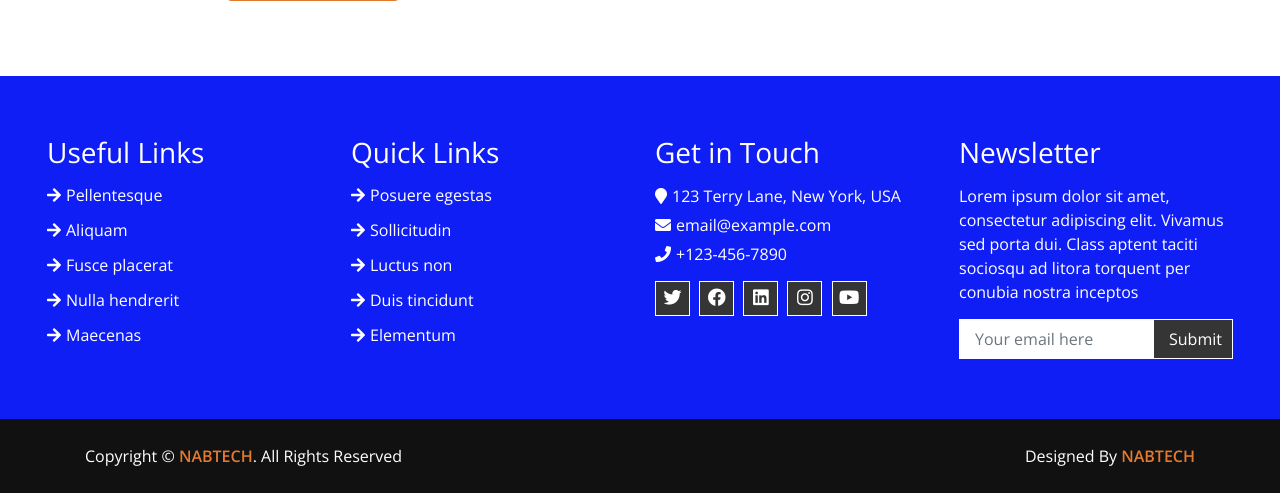
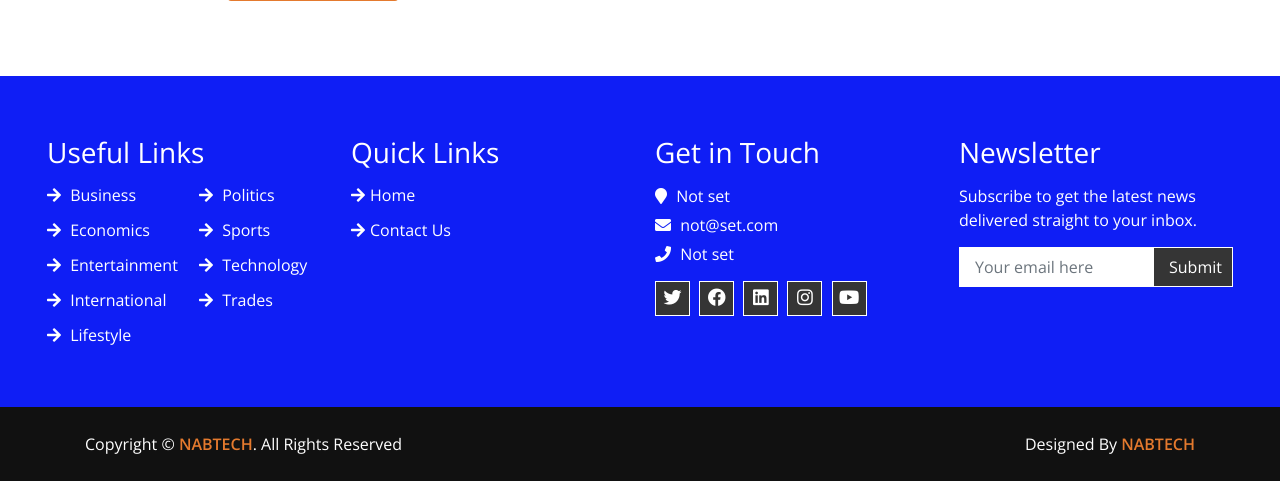
Before and after one commit to Eddie-hanson/JBNews, a Django app: a page that uses JBNews/templates/base.html in a window 1280 px wide. Shown: the part 2373-2866 px from the top of the page. Run offline with Django 5.2, Linux system fonts and the light colour scheme; data comes from the database, SQL or seed files in the repository; some libraries are stand-ins or nearby versions.

Commit message:
Refactor footer and social links to use dynamic site contact information and improve layout

```diff
--- a/JBNews/templates/base.html
+++ b/JBNews/templates/base.html
@@ -43,13 +43,43 @@
                             <button><i class="fa fa-search"></i></button>
                         </div>
                     </div>
-                    <div class="col-lg-3 col-md-4">
+                    {% comment %} <div class="col-lg-3 col-md-4">
                         <div class="social">
                             <a href=""><i class="fab fa-twitter"></i></a>
                             <a href=""><i class="fab fa-facebook"></i></a>
                             <a href=""><i class="fab fa-linkedin"></i></a>
                             <a href=""><i class="fab fa-instagram"></i></a>
                             <a href=""><i class="fab fa-youtube"></i></a>
+                        </div>
+                    </div> {% endcomment %}
+
+                    <div class="col-lg-3 col-md-4">
+    <div class="social">
+        {% if site_contact.twitter %}
+        <a href="{{ site_contact.twitter }}" target="_blank">
+            <i class="fab fa-twitter"></i>
+        </a>
+        {% endif %}
+        {% if site_contact.facebook %}
+        <a href="{{ site_contact.facebook }}" target="_blank">
+            <i class="fab fa-facebook"></i>
+        </a>
+        {% endif %}
+        {% if site_contact.linkedin %}
+        <a href="{{ site_contact.linkedin }}" target="_blank">
+            <i class="fab fa-linkedin"></i>
+        </a>
+        {% endif %}
+        {% if site_contact.instagram %}
+        <a href="{{ site_contact.instagram }}" target="_blank">
+            <i class="fab fa-instagram"></i>
+        </a>
+        {% endif %}
+        {% if site_contact.youtube %}
+        <a href="{{ site_contact.youtube }}" target="_blank">
+            <i class="fab fa-youtube"></i>
+        </a>
+        {% endif %}
     </div>
 </div>
                 </div>
@@ -103,28 +133,49 @@
         <div class="footer">
             <div class="container-fluid">
                 <div class="row">
+                   <!-- Useful Links — Categories from backend -->
 <div class="col-lg-3 col-md-6">
     <div class="footer-widget">
         <h3 class="title">Useful Links</h3>
+
+        <div class="row">
+        <!-- Column 1: first 5 -->
+            <div class="col-6">
                 <ul>
-                                <li><a href="#">Pellentesque</a></li>
-                                <li><a href="#">Aliquam</a></li>
-                                <li><a href="#">Fusce placerat</a></li>
-                                <li><a href="#">Nulla hendrerit</a></li>
-                                <li><a href="#">Maecenas</a></li>
+                    {% for category in footer_cats_col1 %}
+                    <li>
+                        <a href="{% url 'news:category' slug=category.slug %}">
+                            {{ category.name }}
+                        </a>
+                    </li>
+                    {% endfor %}
                 </ul>
+            </div>
+
+             <!-- Column 2: next 5 -->
+            <div class="col-6">
+                <ul>
+                    {% for category in footer_cats_col2 %}
+                    <li>
+                        <a href="{% url 'news:category' slug=category.slug %}">
+                            {{ category.name }}
+                        </a>
+                    </li>
+                    {% endfor %}
+                </ul>
+            </div>
+
+</div>
     </div>
 </div>
 
+<!-- Quick Links — static pages -->
 <div class="col-lg-3 col-md-6">
     <div class="footer-widget">
         <h3 class="title">Quick Links</h3>
         <ul>
-                                <li><a href="#">Posuere egestas</a></li>
-                                <li><a href="#">Sollicitudin</a></li>
-                                <li><a href="#">Luctus non</a></li>
-                                <li><a href="#">Duis tincidunt</a></li>
-                                <li><a href="#">Elementum</a></li>
+            <li><a href="{% url 'news:homepage' %}">Home</a></li>
+            <li><a href="{% url 'news:contact' %}">Contact Us</a></li>
         </ul>
     </div>
 </div>
@@ -133,15 +184,35 @@
                         <div class="footer-widget">
                             <h3 class="title">Get in Touch</h3>
                             <div class="contact-info">
-                                <p><i class="fa fa-map-marker"></i>123 Terry Lane, New York, USA</p>
-                                <p><i class="fa fa-envelope"></i>email@example.com</p>
-                                <p><i class="fa fa-phone"></i>+123-456-7890</p>
+                             <p><i class="fa fa-map-marker"></i> {{ site_contact.address }}</p>
+    <p><i class="fa fa-envelope"></i> {{ site_contact.email }}</p>
+    <p><i class="fa fa-phone"></i> {{ site_contact.phone }}</p>
                                 <div class="social">
-                                    <a href=""><i class="fab fa-twitter"></i></a>
-                                    <a href=""><i class="fab fa-facebook"></i></a>
-                                    <a href=""><i class="fab fa-linkedin"></i></a>
-                                    <a href=""><i class="fab fa-instagram"></i></a>
-                                    <a href=""><i class="fab fa-youtube"></i></a>
+                                    {% if site_contact.twitter %}
+        <a href="{{ site_contact.twitter }}" target="_blank">
+            <i class="fab fa-twitter"></i>
+        </a>
+        {% endif %}
+        {% if site_contact.facebook %}
+        <a href="{{ site_contact.facebook }}" target="_blank">
+            <i class="fab fa-facebook"></i>
+        </a>
+        {% endif %}
+        {% if site_contact.linkedin %}
+        <a href="{{ site_contact.linkedin }}" target="_blank">
+            <i class="fab fa-linkedin"></i>
+        </a>
+        {% endif %}
+        {% if site_contact.instagram %}
+        <a href="{{ site_contact.instagram }}" target="_blank">
+            <i class="fab fa-instagram"></i>
+        </a>
+        {% endif %}
+        {% if site_contact.youtube %}
+        <a href="{{ site_contact.youtube }}" target="_blank">
+            <i class="fab fa-youtube"></i>
+        </a>
+        {% endif %}
                                 </div>
                             </div>
                         </div>
@@ -152,11 +223,24 @@
                             <h3 class="title">Newsletter</h3>
                             <div class="newsletter">
                                 <p>
-                                    Lorem ipsum dolor sit amet, consectetur adipiscing elit. Vivamus sed porta dui. Class aptent taciti sociosqu ad litora torquent per conubia nostra inceptos
+                                    Subscribe to get the latest news delivered straight to your inbox.
                                  </p>
-                                <form>
-                                    <input class="form-control" type="email" placeholder="Your email here">
-                                    <button class="btn">Submit</button>
+                                 {% if messages %}
+                                {% for message in messages %}
+                                <div class="alert alert-{{ message.tags }} mb-2"
+                                    style="font-size:13px; padding: 6px 10px;">
+                                    {{ message }}
+                                </div>
+                                {% endfor %}
+                                {% endif %}
+                                <form method="POST" action="{% url 'news:subscribe' %}" >
+                                     {% csrf_token %}
+                                    <input class="form-control"
+                                        type="email"
+                                        name="email"
+                                        placeholder="Your email here"
+                                        required>
+                                    <button class="btn" type="submit" >Submit</button>
                                 </form>
                             </div>
                         </div>
```
Lines whose indentation alone changed are shown as unchanged.
